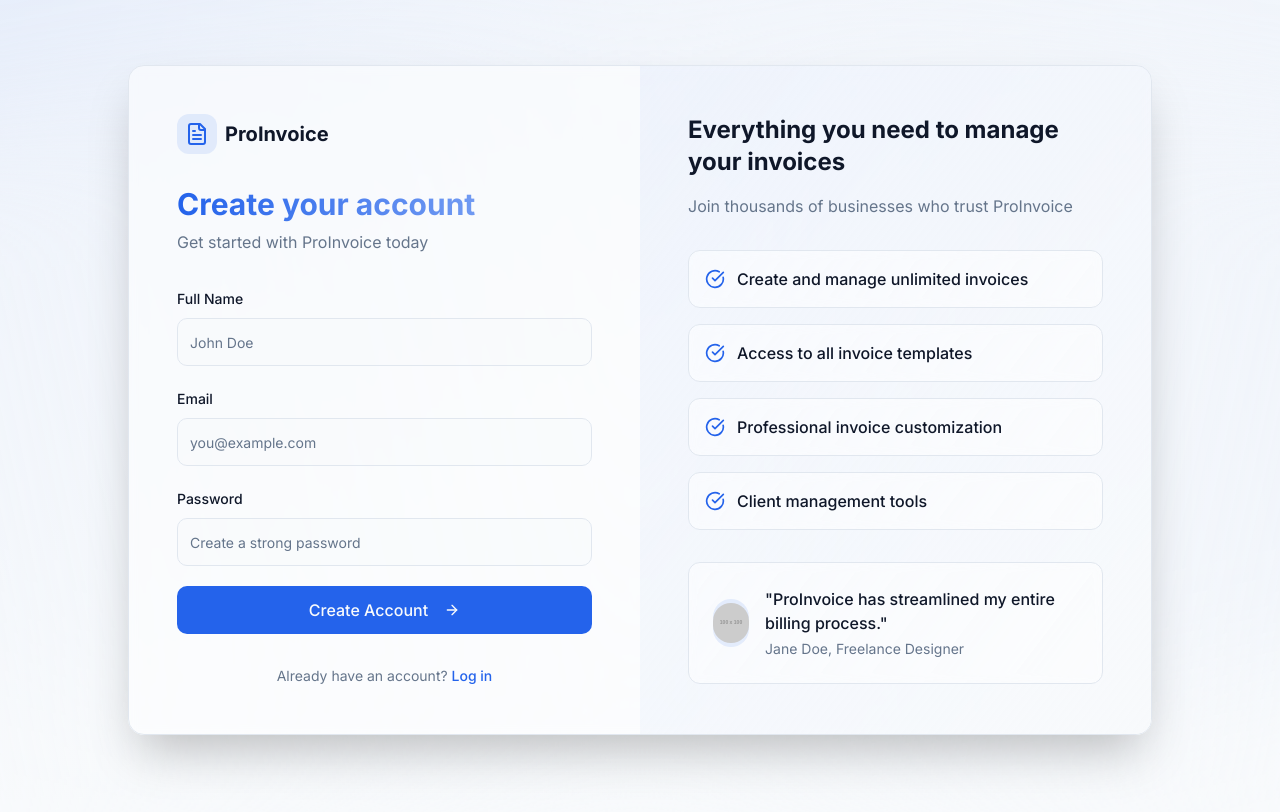
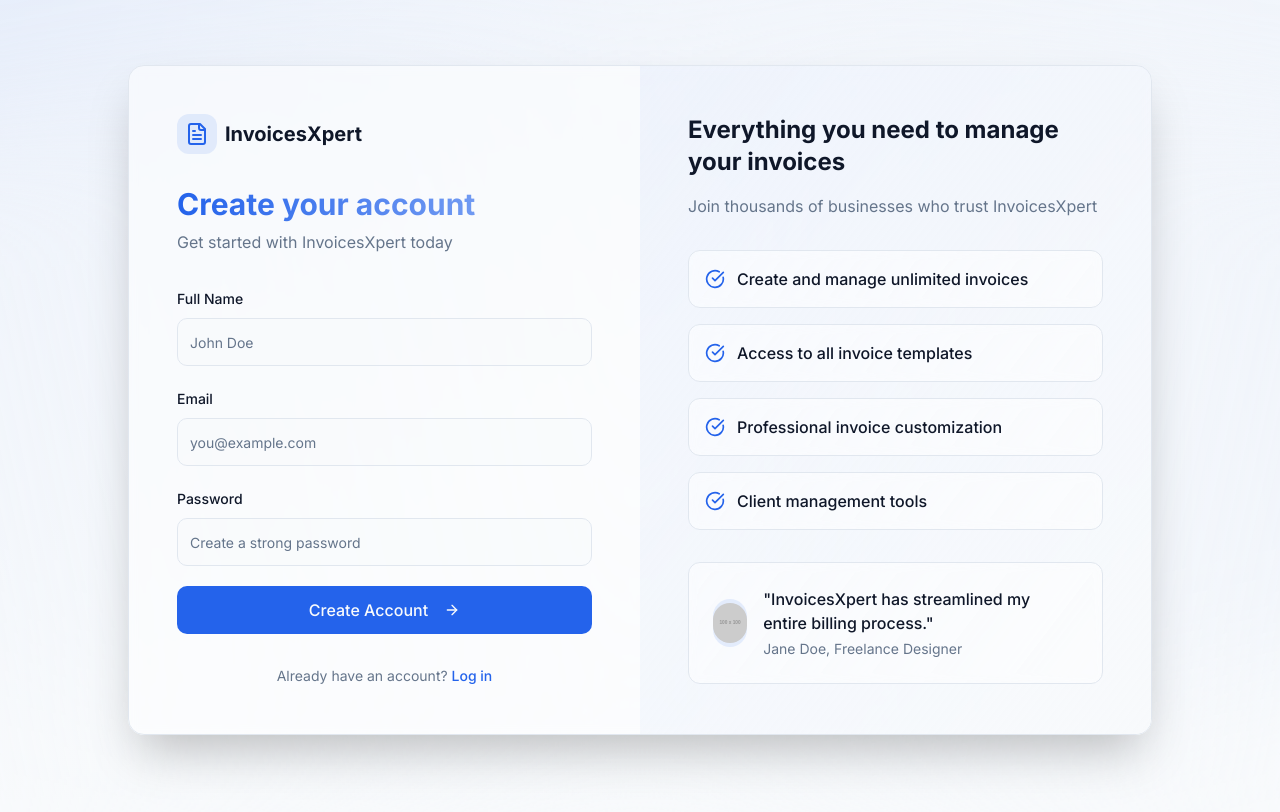
Before and after one commit to parvezmosaraf/invoice-pro, a React (Vite) app: page /register in a window 1280 px wide. Shown: the top 812 px of the page. Built offline with nearby package versions, Linux system fonts and the light colour scheme.

Commit message:
refactor: rename ProInvoice to InvoicesXpert throughout the codebase

```diff
--- a/index.html
+++ b/index.html
@@ -4,16 +4,16 @@
     <meta charset="UTF-8" />
     <link rel="icon" type="image/svg+xml" href="/favicon.svg" />
     <meta name="viewport" content="width=device-width, initial-scale=1.0" />
-    <title>ProInvoice | Professional Invoice Generator</title>
+    <title>InvoicesXpert | Professional Invoice Generator</title>
     <meta name="description" content="Create professional invoices and receipts in seconds. Manage clients, track payments, and streamline your billing process." />
-    <meta name="author" content="ProInvoice" />
+    <meta name="author" content="InvoicesXpert" />
 
-    <meta property="og:title" content="ProInvoice - Professional Invoice Generator" />
+    <meta property="og:title" content="InvoicesXpert - Professional Invoice Generator" />
     <meta property="og:description" content="Create professional invoices and receipts in seconds. Manage clients, track payments, and streamline your billing process." />
     <meta property="og:type" content="website" />
 
     <meta name="twitter:card" content="summary_large_image" />
-    <meta name="twitter:site" content="@proinvoice" />
+    <meta name="twitter:site" content="@invoicesxpert" />
 
     <link rel="stylesheet" href="https://fonts.googleapis.com/css2?family=Inter:wght@300;400;500;600;700&display=swap">
   </head>
--- a/src/App.tsx
+++ b/src/App.tsx
@@ -43,7 +43,7 @@ const ProtectedRoute = ({ children }: { children: React.ReactNode }) => {
 const queryClient = new QueryClient();
 
 const App = () => (
-  <ThemeProvider defaultTheme="system" storageKey="proinvoice-theme">
+  <ThemeProvider defaultTheme="system" storageKey="invoicesxpert-theme">
     <QueryClientProvider client={queryClient}>
       <TooltipProvider>
         <Toaster />
--- a/src/components/layout/DashboardLayout.tsx
+++ b/src/components/layout/DashboardLayout.tsx
@@ -63,7 +63,7 @@ export default function DashboardLayout({ children, title }: DashboardLayoutProp
           <div className="border-b px-6 py-4">
             <Link to="/" className="flex items-center gap-2">
               <FileText className="h-6 w-6 text-primary" />
-              <span className="text-xl font-semibold">ProInvoice</span>
+              <span className="text-xl font-semibold">InvoicesXpert</span>
             </Link>
           </div>
           <nav className="flex-1 space-y-1 p-4">
@@ -101,7 +101,7 @@ export default function DashboardLayout({ children, title }: DashboardLayoutProp
                 <div className="border-b px-6 py-4">
                   <Link to="/" className="flex items-center gap-2">
                     <FileText className="h-6 w-6 text-primary" />
-                    <span className="text-xl font-semibold">ProInvoice</span>
+                    <span className="text-xl font-semibold">InvoicesXpert</span>
                   </Link>
                 </div>
                 <nav className="flex-1 space-y-1 p-4">
--- a/src/pages/Index.tsx
+++ b/src/pages/Index.tsx
@@ -198,7 +198,7 @@ const Index = () => {
           <div className="max-w-7xl mx-auto flex items-center justify-between">
             <Link to="/" className="flex items-center space-x-2">
               <FileText className="h-6 w-6 text-primary" />
-              <span className="text-xl font-bold">ProInvoice</span>
+              <span className="text-xl font-bold">InvoicesXpert</span>
             </Link>
 
             <div className="flex items-center space-x-4">
@@ -314,7 +314,7 @@ const Index = () => {
               <div className="relative rounded-xl shadow-2xl overflow-hidden border bg-white">
                 <img
                   src="/banner.svg"
-                  alt="ProInvoice Banner"
+                  alt="InvoicesXpert Banner"
                   className="w-full h-auto"
                 />
                 {/* Gradient overlay */}
@@ -366,7 +366,7 @@ const Index = () => {
           <div className="max-w-7xl mx-auto text-center">
             <h2 className="text-3xl md:text-4xl font-bold mb-6">Ready to streamline your invoicing?</h2>
             <p className="text-lg text-muted-foreground max-w-2xl mx-auto mb-8">
-              Join thousands of freelancers and small businesses who trust ProInvoice for their billing needs.
+              Join thousands of freelancers and small businesses who trust InvoicesXpert for their billing needs.
             </p>
             <Link to="/register">
               <Button size="lg">Get Started Now</Button>
@@ -380,7 +380,7 @@ const Index = () => {
             <div className="flex flex-col md:flex-row justify-between items-center">
               <div className="flex items-center space-x-2 mb-4 md:mb-0">
                 <FileText className="h-6 w-6 text-primary" />
-                <span className="text-xl font-bold">ProInvoice</span>
+                <span className="text-xl font-bold">InvoicesXpert</span>
               </div>
 
               <div className="flex flex-wrap gap-6 text-sm text-muted-foreground">
@@ -400,7 +400,7 @@ const Index = () => {
             </div>
 
             <div className="mt-8 pt-8 border-t text-center text-sm text-muted-foreground">
-              © {new Date().getFullYear()} ProInvoice. All rights reserved. Developed by{' '}
+              © {new Date().getFullYear()} InvoicesXpert. All rights reserved. Developed by{' '}
               <a
                 href="https://developersworld.io"
                 target="_blank"
--- a/src/pages/Invoice.tsx
+++ b/src/pages/Invoice.tsx
@@ -431,10 +431,6 @@ export default function Invoice() {
               <TabsTrigger value="all">All Invoices</TabsTrigger>
               <TabsTrigger value="create">Create Invoice</TabsTrigger>
             </TabsList>
-            <Button onClick={handleNewInvoice}>
-              <Plus className="w-4 h-4 mr-2" />
-              New Invoice
-            </Button>
           </div>
 
           <TabsContent value="create">
--- a/src/pages/Login.tsx
+++ b/src/pages/Login.tsx
@@ -32,7 +32,7 @@ export default function Login() {
 
   function onSubmit(data: LoginValues) {
     // Get stored user data
-    const storedData = localStorage.getItem('proinvoice_user_data');
+    const storedData = localStorage.getItem('invoicesxpert_user_data');
     if (storedData) {
       const userData = JSON.parse(storedData);
       if (userData.email === data.email) {
@@ -77,7 +77,7 @@ export default function Login() {
                   <div className="bg-primary/10 p-2 rounded-lg">
                     <FileText className="h-6 w-6 text-primary" />
                   </div>
-                  <span className="text-xl font-bold">ProInvoice</span>
+                  <span className="text-xl font-bold">InvoicesXpert</span>
                 </Link>
 
                 <h1 className="text-3xl font-bold mb-2 bg-gradient-to-r from-primary to-primary/50 bg-clip-text text-transparent">
--- a/src/pages/Privacy.tsx
+++ b/src/pages/Privacy.tsx
@@ -17,7 +17,7 @@ const Privacy = () => {
             <section className="mb-8">
               <h2 className="text-2xl font-semibold mb-4">1. Information We Collect</h2>
               <p>
-                We collect information that you provide directly to us when using ProInvoice, including:
+                We collect information that you provide directly to us when using InvoicesXpert, including:
               </p>
               <ul className="list-disc pl-6 mt-2">
                 <li>Account information (name, email, password)</li>
--- a/src/pages/Register.tsx
+++ b/src/pages/Register.tsx
@@ -58,7 +58,7 @@ export default function Register() {
       email: data.email,
     };
 
-    localStorage.setItem('proinvoice_user_data', JSON.stringify(userData));
+    localStorage.setItem('invoicesxpert_user_data', JSON.stringify(userData));
     UserService.setUser(userData);
 
     toast({
@@ -95,14 +95,14 @@ export default function Register() {
                     <div className="bg-primary/10 p-2 rounded-lg">
                       <FileText className="h-6 w-6 text-primary" />
                     </div>
-                    <span className="text-xl font-bold">ProInvoice</span>
+                    <span className="text-xl font-bold">InvoicesXpert</span>
                   </Link>
 
                   <h1 className="text-3xl font-bold mb-2 bg-gradient-to-r from-primary to-primary/50 bg-clip-text text-transparent">
                     Create your account
                   </h1>
                   <p className="text-muted-foreground mb-8">
-                    Get started with ProInvoice today
+                    Get started with InvoicesXpert today
                   </p>
 
                   <Form {...form}>
@@ -199,7 +199,7 @@ export default function Register() {
                         Everything you need to manage your invoices
                       </h2>
                       <p className="text-muted-foreground">
-                        Join thousands of businesses who trust ProInvoice
+                        Join thousands of businesses who trust InvoicesXpert
                       </p>
                     </div>
 
@@ -227,7 +227,7 @@ export default function Register() {
                         </div>
                         <div>
                           <p className="font-medium">
-                            "ProInvoice has streamlined my entire billing process."
+                            "InvoicesXpert has streamlined my entire billing process."
                           </p>
                           <p className="text-sm text-muted-foreground mt-1">
                             Jane Doe, Freelance Designer
--- a/src/pages/Terms.tsx
+++ b/src/pages/Terms.tsx
@@ -17,14 +17,14 @@ const Terms = () => {
             <section className="mb-8">
               <h2 className="text-2xl font-semibold mb-4">1. Acceptance of Terms</h2>
               <p>
-                By accessing and using ProInvoice, you agree to be bound by these Terms of Service. If you do not agree to these terms, please do not use our service.
+                By accessing and using InvoicesXpert, you agree to be bound by these Terms of Service. If you do not agree to these terms, please do not use our service.
               </p>
             </section>
 
             <section className="mb-8">
               <h2 className="text-2xl font-semibold mb-4">2. Use License</h2>
               <p>
-                Permission is granted to temporarily access ProInvoice for personal, non-commercial use only. This license does not include:
+                Permission is granted to temporarily access InvoicesXpert for personal, non-commercial use only. This license does not include:
               </p>
               <ul className="list-disc pl-6 mt-2">
                 <li>Modifying or copying the materials</li>
@@ -38,7 +38,7 @@ const Terms = () => {
             <section className="mb-8">
               <h2 className="text-2xl font-semibold mb-4">3. User Responsibilities</h2>
               <p>
-                As a user of ProInvoice, you are responsible for:
+                As a user of InvoicesXpert, you are responsible for:
               </p>
               <ul className="list-disc pl-6 mt-2">
                 <li>Maintaining the confidentiality of your account</li>
@@ -58,7 +58,7 @@ const Terms = () => {
             <section className="mb-8">
               <h2 className="text-2xl font-semibold mb-4">5. Limitation of Liability</h2>
               <p>
-                ProInvoice shall not be liable for any indirect, incidental, special, consequential, or punitive damages resulting from your use of or inability to use the service.
+                InvoicesXpert shall not be liable for any indirect, incidental, special, consequential, or punitive damages resulting from your use of or inability to use the service.
               </p>
             </section>
           </div>
--- a/src/services/InvoiceService.ts
+++ b/src/services/InvoiceService.ts
@@ -4,7 +4,7 @@ import jsPDF from 'jspdf';
 import html2canvas from 'html2canvas';
 import { supabase } from '../lib/supabase'
 
-const STORAGE_KEY = 'proinvoice_invoices';
+const STORAGE_KEY = 'invoicesxpert_invoices';
 
 export const InvoiceService = {
   getAll: (): Invoice[] => {
--- a/src/services/UserService.ts
+++ b/src/services/UserService.ts
@@ -11,7 +11,7 @@ interface User {
   taxId?: string;
 }
 
-const STORAGE_KEY = 'proinvoice_user';
+const STORAGE_KEY = 'invoicesxpert_user';
 
 export const UserService = {
   getCurrentUser: (): User | null => {
```
Also changed, not shown: src/pages/Templates.tsx (+0 -10 lines).
